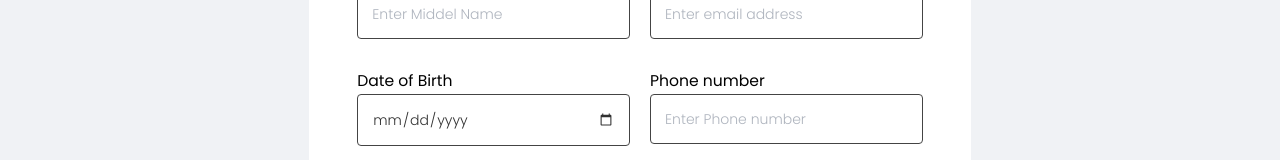
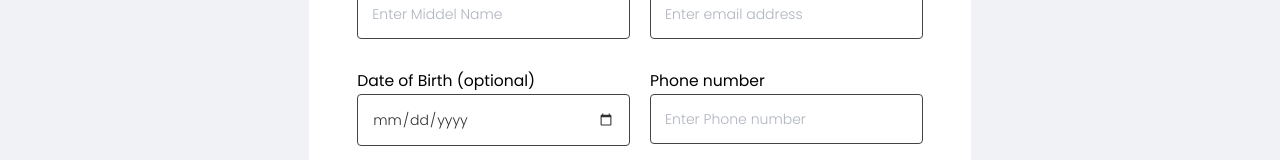
Before and after one commit to cmdav/salesbook-frontend, a Vue app: page /new-supplier/1 in a window 1280 px wide. Shown: the part 450-610 px from the top of the page. Built offline with nearby package versions, Linux system fonts and the light colour scheme; no server answers; what vue-query, vue-tel-input would draw is missing.

Commit message:
modified

```diff
--- a/src/components/Auth/RegisterForm.vue
+++ b/src/components/Auth/RegisterForm.vue
@@ -53,7 +53,7 @@
           <div class="flex lg:flex-row flex-col w-full gap-[20px]">
             <div class="mb-3 flex flex-col w-full">
               <AuthInput
-                label="Date of Birth"
+                label="Date of Birth (optional)"
                 :error="false"
                 type="date"
                 placeholder="Enter Date of Birth"
--- a/src/components/Auth/RegisterSupplierForm.vue
+++ b/src/components/Auth/RegisterSupplierForm.vue
@@ -53,7 +53,7 @@
           <div class="flex lg:flex-row flex-col w-full gap-[20px]">
             <div class="mb-3 flex flex-col w-full">
               <AuthInput
-                label="Date of Birth"
+                label="Date of Birth (optional)"
                 :error="false"
                 type="date"
                 placeholder="Enter Date of Birth"
--- a/src/views/Auth/VerifyEmail.vue
+++ b/src/views/Auth/VerifyEmail.vue
@@ -5,7 +5,7 @@
         class="mx-auto lg:w-[53%] w-full flex bg-white rounded-[4px] lg:p-10 p-4 lg:px-12 gap-[20px] lg:justify-between flex-col"
       >
         <h4 class="text-center font-semibold text-[20px] lg:text-[24px] my-10">
-          iSalesBok Email Verification...
+          iSalesBook Email Verification...
         </h4>
 
         <div
```
